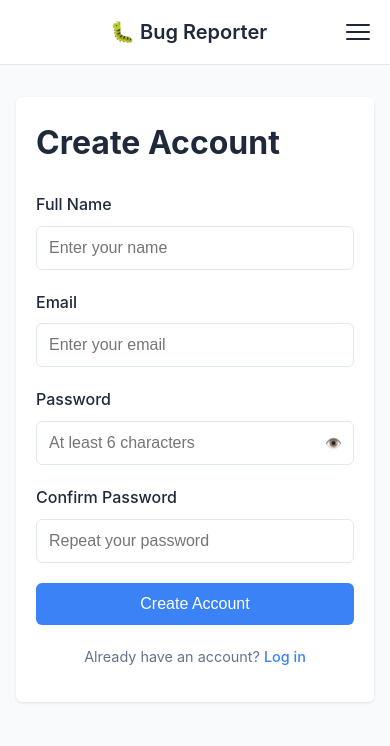
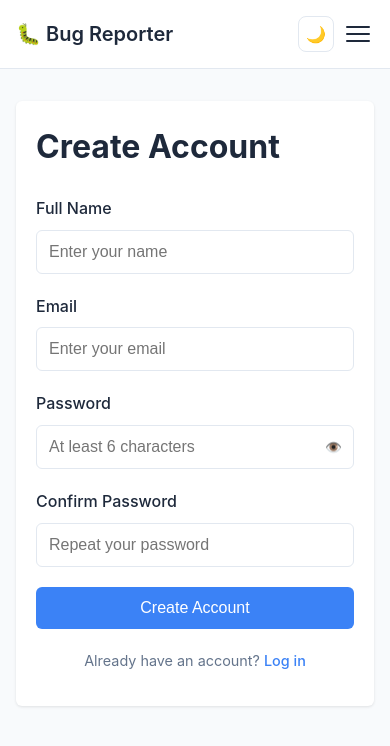
Before and after one commit to vakyuval/Bug-Reporting-Platform, a React (Vite) app in the folder client/: page /signup in a window 390 px wide. Shown: the top 746 px of the page. Built offline with nearby package versions, Linux system fonts and the light colour scheme.

Commit message:
fix ui bug

```diff
--- a/client/index.html
+++ b/client/index.html
@@ -2,7 +2,7 @@
 <html lang="en">
   <head>
     <meta charset="UTF-8" />
-    <link rel="icon" type="image/svg+xml" href="/vite.svg" />
+    <link rel="icon" type="image/svg+xml" href="bug-icon.jpeg" />
     <meta name="viewport" content="width=device-width, initial-scale=1.0" />
     <title>Bug Reporter</title>
   </head>
--- a/client/src/App.css
+++ b/client/src/App.css
@@ -54,20 +54,29 @@ body {
 .nav {
   background: var(--card-bg);
   border-bottom: 1px solid var(--border);
-  padding: 1rem 2rem;
+  padding: 0.75rem 2rem;
   display: flex;
   align-items: center;
-  gap: 2rem;
+  gap: 1rem;
   position: sticky;
   top: 0;
   z-index: 100;
   transition: background 0.25s ease, border-color 0.25s ease;
+  flex-wrap: wrap;
 }
 
 .nav-brand {
   font-size: 1.25rem;
   font-weight: 600;
+  flex-shrink: 0;
   margin-right: auto;
+}
+
+.nav-right {
+  display: flex;
+  align-items: center;
+  gap: 0.5rem;
+  flex-shrink: 0;
 }
 
 .nav-links {
@@ -76,6 +85,7 @@ body {
   padding: 0;
   display: flex;
   gap: 1.5rem;
+  align-items: center;
 }
 
 .nav-links a {
@@ -118,6 +128,33 @@ body {
 .logout-btn {
   padding: 0.4rem 1rem !important;
   white-space: nowrap;
+}
+
+.nav-logout-item {
+  list-style: none;
+}
+
+.nav-logout-btn {
+  background: none;
+  border: none;
+  border-bottom: 2px solid transparent;
+  cursor: pointer;
+  font-size: 1rem;
+  font-weight: 500;
+  color: var(--danger);
+  padding: 0.5rem 0;
+  width: auto;
+  text-align: left;
+  transition: color 0.2s, border-color 0.2s;
+  line-height: inherit;
+  font-family: inherit;
+  display: inline-flex;
+  align-items: center;
+}
+
+.nav-logout-btn:hover {
+  color: #dc2626;
+  border-bottom-color: transparent;
 }
 
 /* Hamburger toggle — hidden on desktop */
@@ -391,7 +428,6 @@ body.dark .alert-error {
   border: none;
   cursor: pointer;
   padding: 4px;
-  margin-left: auto;
 }
 
 .nav-toggle span {
@@ -569,10 +605,10 @@ body.dark .alert-error {
   /* Hide links by default on mobile */
   .nav-links {
     display: none;
+    order: 10;
     width: 100%;
     flex-direction: column;
     gap: 0;
-    order: 4;           /* push below nav bar */
   }
 
   /* Show links when menu is open */
@@ -586,11 +622,6 @@ body.dark .alert-error {
     gap: 0.75rem;
   }
 
-  .nav-brand {
-    order: 1;
-    flex: 0 0 220px;
-  }
-
   .nav-actions {
     order: 3;
     margin-left: 0;
@@ -600,6 +631,16 @@ body.dark .alert-error {
     padding: 0.875rem 0;
     border-bottom: 1px solid var(--border);
     display: block;
+  }
+
+  .nav-logout-btn {
+    display: block;
+    width: 100%;
+    padding: 0.875rem 0;
+    border-bottom: 1px solid var(--border);
+    border-top: none;
+    border-left: none;
+    border-right: none;
   }
 
   /* Stack report actions */
--- a/client/src/App.tsx
+++ b/client/src/App.tsx
@@ -11,7 +11,7 @@ import { SignupPage } from './pages/SignupPage';
 import './App.css';
 
 function AppLayout() {
-  const { userStatus, logout, userEmail } = useAuth();
+  const { userStatus, logout } = useAuth();
   const navigate = useNavigate();
   const location = useLocation();
   const [menuOpen, setMenuOpen] = useState(false);
@@ -41,25 +41,17 @@ function AppLayout() {
 
   return (
     <nav className={`nav${menuOpen ? ' open' : ''}`}>
+
+      {/* LEFT: brand always far left */}
       <div className="nav-brand">🐛 Bug Reporter</div>
 
-      <button
-        className="nav-toggle"
-        onClick={() => setMenuOpen(o => !o)}
-        aria-label="Toggle navigation"
-      >
-        <span></span>
-        <span></span>
-        <span></span>
-      </button>
-
+      {/* DROPDOWN: links + logout — hidden on mobile until hamburger clicked */}
       <ul className="nav-links">
         <li>
           <NavLink to="/" className={({ isActive }) => isActive ? 'active' : ''} onClick={() => setMenuOpen(false)}>
             Home
           </NavLink>
         </li>
-
         {!userStatus && (
           <li>
             <NavLink to="/login" className={({ isActive }) => isActive ? 'active' : ''} onClick={() => setMenuOpen(false)}>
@@ -67,7 +59,6 @@ function AppLayout() {
             </NavLink>
           </li>
         )}
-
         {userStatus && (
           <>
             <li>
@@ -89,14 +80,17 @@ function AppLayout() {
                 </NavLink>
               </li>
             )}
+            <li className="nav-logout-item">
+              <button onClick={handleLogout} className="nav-logout-btn">
+                Logout
+              </button>
+            </li>
           </>
         )}
       </ul>
 
-
-      <div style={{ flex: 1 }} />
-
-      <div className="nav-actions">
+      {/* RIGHT: dark toggle + hamburger — always visible, never in dropdown */}
+      <div className="nav-right">
         <button
           className="dark-toggle"
           onClick={() => setDarkMode(d => !d)}
@@ -105,13 +99,18 @@ function AppLayout() {
         >
           {darkMode ? '☀️' : '🌙'}
         </button>
+
+        <button
+          className="nav-toggle"
+          onClick={() => setMenuOpen(o => !o)}
+          aria-label="Toggle navigation"
+        >
+          <span></span>
+          <span></span>
+          <span></span>
+        </button>
       </div>
 
-      {userEmail && (
-        <button onClick={handleLogout} className="btn btn-secondary logout-btn">
-          Logout
-        </button>
-      )}
     </nav>
   );
 }
```
Also changed, not shown: client/bug-icon.jpeg (added).
